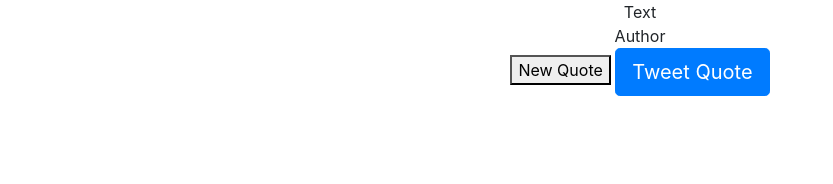
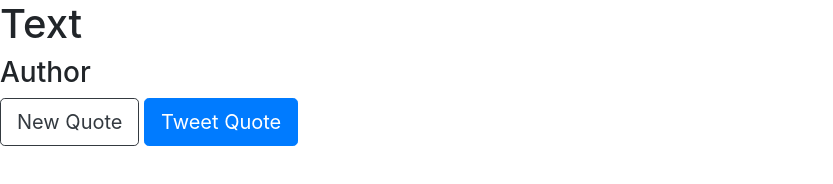
Before and after one commit to MatheusAraujo86/QuoteMachine, a plain HTML site: page index.html in a window 1280 px wide. Shown: the whole page, without its empty margins (0-833 px from the left). Drawn offline with nearby package versions, Linux system fonts and the light colour scheme; files that its build step writes are made by us from their sources.

Commit message:
Update index.html

```diff
--- a/index.html
+++ b/index.html
@@ -4,20 +4,32 @@
     <meta charset="UTF-8" />
     <meta name="viewport" content="width=device-width, initial-scale=1.0" />
     <title>Document</title>
-    <link href="css/bootstrap.min.css" rel="stylesheet" />
-    <link href="css/style.css" rel="stylesheet" />
+    <link
+      rel="stylesheet"
+      href="https://cdn.jsdelivr.net/npm/bootstrap@4.3.1/dist/css/bootstrap.min.css"
+      integrity="sha384-ggOyR0iXCbMQv3Xipma34MD+dH/1fQ784/j6cY/iJTQUOhcWr7x9JvoRxT2MZw1T"
+      crossorigin="anonymous"
+    />
+    <link href="/style.css" rel="stylesheet" />
   </head>
   <body>
-    <div class="wrapper text-center" id="quote-box">
-      <div id="text" class="text-center">Text</div>
-      <div id="author" class="text-center">Author</div>
-      <div id="buttons" class="text-center">
-        <button id="new-quote" onclick="newQuote()">New Quote</button>
+    <div class="wrapper" id="quote-box">
+      <div id="text" class="h1">Text</div>
+      <div id="author" class="h3">Author</div>
+      <div id="buttons">
+        <button
+          id="new-quote"
+          onclick="newQuote()"
+          class="btn btn-outline-dark btn-lg"
+        >
+          New Quote
+        </button>
         <a
           id="tweet-quote"
           class="btn btn-lg btn-primary"
-          href="twitter.com/intent/tweet"
-          target="_blank"
+          href=""
+          target="_top"
+          role="button"
           >Tweet Quote
         </a>
       </div>
```
